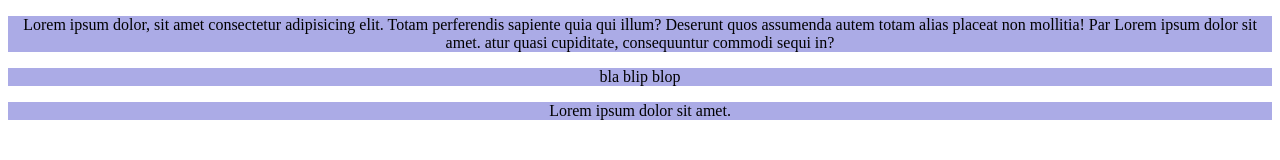
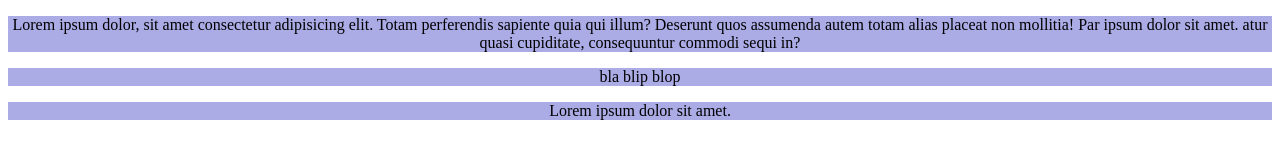
Before and after one commit to Valentin-devweb/newrepository, a plain HTML site: page index.html in a window 1280 px wide. Drawn offline with Linux system fonts and the light colour scheme.

Commit message:
guthural

```diff
--- a/index.html
+++ b/index.html
@@ -12,7 +12,7 @@
     </style>
 </head>
 <body>
-    <p>Lorem ipsum dolor, sit amet consectetur adipisicing elit. Totam perferendis sapiente quia qui illum? Deserunt quos assumenda autem totam alias placeat non mollitia! Par Lorem ipsum dolor sit amet. atur quasi cupiditate, consequuntur commodi sequi in?</p>
+    <p>Lorem ipsum dolor, sit amet consectetur adipisicing elit. Totam perferendis sapiente quia qui illum? Deserunt quos assumenda autem totam alias placeat non mollitia! Par ipsum dolor sit amet. atur quasi cupiditate, consequuntur commodi sequi in?</p>
     <p>bla blip blop</p>
     <p>Lorem ipsum dolor sit amet.</p>
 
```
